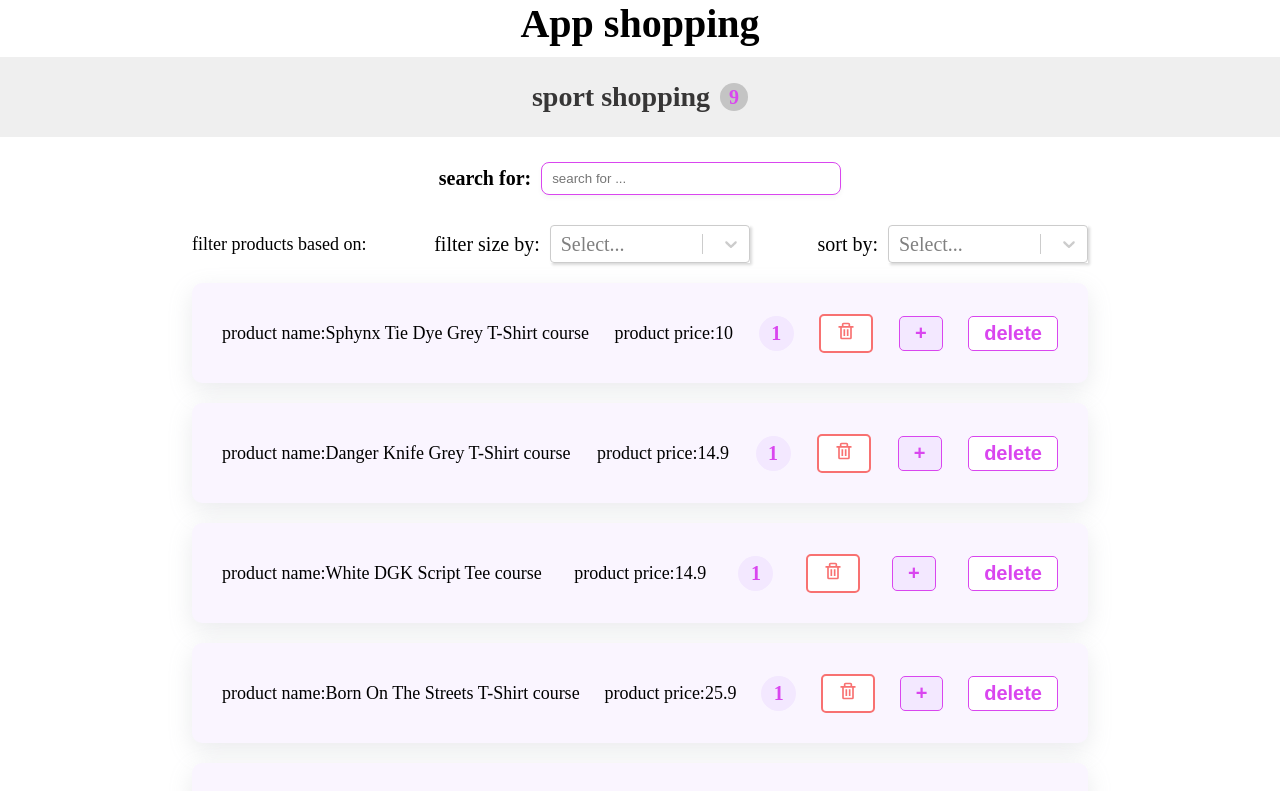
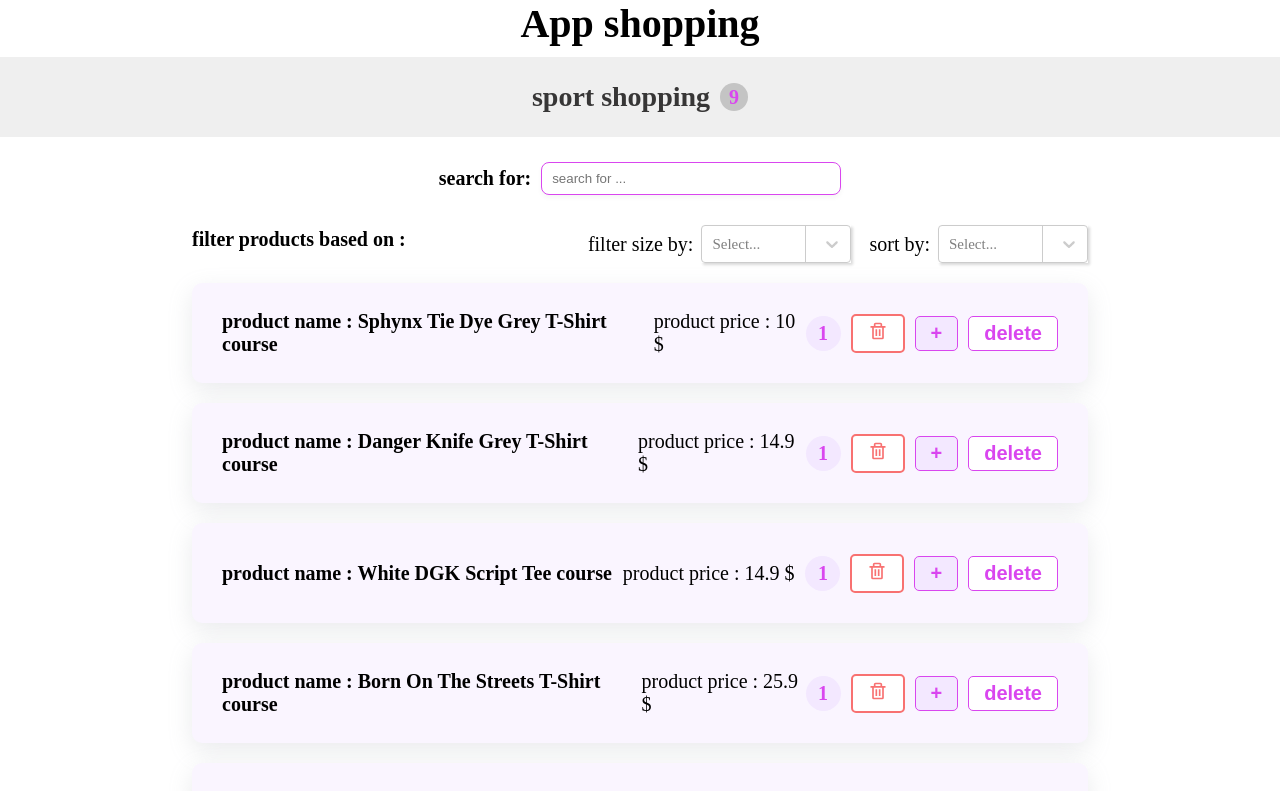
Before and after one commit to MiaadEstakhri/ProductList_React, a React (Create React App) app: page / in a window 1280 px wide. Shown: the top 791 px of the page. Built offline with nearby package versions, Linux system fonts and the light colour scheme.

Commit message:
Do Responsive web design

```diff
--- a/src/common/SearchBar/searchBar.module.css
+++ b/src/common/SearchBar/searchBar.module.css
@@ -11,7 +11,7 @@
   padding: 0.8rem 1rem;
   border-radius: 8px;
   border: 1px solid #d946ef;
-  width: 30rem;
+  width: 15rem;
   margin-left: 1rem;
   box-shadow: rgba(0, 0, 0, 0.04) 0px 3px 5px;
 }
@@ -24,3 +24,9 @@
   font-size: 2rem;
   font-weight: bold;
 }
+
+@media screen and (min-width: 768px) {
+  .formContainer input {
+    width: 30rem;
+  }
+}
--- a/src/common/Select/SelectComponent.js
+++ b/src/common/Select/SelectComponent.js
@@ -5,8 +5,10 @@ const SelectComponent = ({ title, ...rest }) => {
   console.log(rest);
   return (
     <div className={styles.selectedContainer}>
-      <span>{title}</span>
-      <Select {...rest} className={styles.select} />
+      <div className={styles.selected}>
+        <span>{title}</span>
+        <Select {...rest} className={styles.select} />
+      </div>
     </div>
   );
 };
--- a/src/common/Select/select.module.css
+++ b/src/common/Select/select.module.css
@@ -3,14 +3,36 @@
   align-items: center;
   justify-content: center;
 }
+.selected {
+  display: flex;
+  flex-direction: column;
+  margin-left: 10px;
+}
 
 .selectedContainer span {
   display: block;
-  margin-right: 1rem;
+  margin-bottom: 5px;
+  font-size: 1.5rem;
 }
 
 .select {
-  width: 20rem;
+  width: 12rem;
+  font-size: 1.5rem;
   color: #d946ef;
   box-shadow: rgba(0, 0, 0, 0.15) 1.95px 1.95px 2.6px;
 }
+
+@media screen and (min-width: 1024px) {
+  .selected {
+    flex-direction: row;
+    align-items: center;
+    margin-left: 1rem;
+  }
+  .select {
+    width: 15rem;
+  }
+  .selectedContainer span {
+    margin: 0 8px;
+    font-size: 2rem;
+  }
+}
--- a/src/components/Filter/Filter.js
+++ b/src/components/Filter/Filter.js
@@ -39,13 +39,17 @@ const Filter = () => {
     <section>
       <SearchBar filter={filter} />
       <div className={styles.filter}>
-        <p>filter products based on:</p>
+        <p className={styles.title}>filter products based on :</p>
+        <div className={styles.selectContainer}>
+          <div>
             <SelectComponent
               title="filter size by:"
               value={filter}
               onChange={filterHandler}
               options={filterOptions}
             />
+          </div>
+          <div>
             <SelectComponent
               title="sort by:"
               value={sort}
@@ -53,6 +57,8 @@ const Filter = () => {
               options={sortOptions}
             />
           </div>
+        </div>
+      </div>
     </section>
   );
 };
--- a/src/components/Filter/filter.module.css
+++ b/src/components/Filter/filter.module.css
@@ -1,6 +1,29 @@
 .filter {
   display: flex;
+  flex-direction: column;
   align-items: center;
-  justify-content: space-between;
-  width: 70vw;
+  justify-content: center;
+  width: 100%;
 }
+
+.selectContainer {
+  display: flex;
+}
+
+.title {
+  font-weight: 600;
+  margin-bottom: 1rem;
+}
+
+@media screen and (min-width: 1025px) {
+  .filter {
+    flex-direction: row;
+    align-items: center;
+    justify-content: space-between;
+    width: 70vw;
+  }
+
+  .title {
+    font-size: 2rem;
+  }
+}
--- a/src/components/Products/Products.js
+++ b/src/components/Products/Products.js
@@ -11,15 +11,10 @@ const Product = ({
 }) => {
   return (
     <div className={styles.product} onClick={click}>
-      <p className={styles.name}>product name:{product.title} course</p>
-      <p>product price:{product.price}</p>
+      <p className={styles.name}>product name : {product.title} course</p>
+      <p className={styles.price}>product price : {product.price} $</p>
+      <div className={styles.wrapperBtn}>
         <span className={styles.value}>{product.quantity}</span>
-      {/* <input
-        type="text"
-        className={styles.input}
-        onChange={onChange}
-        value={product.title}
-      /> */}
         <button
           className={`${styles.button} ${
             product.quantity === 1 && styles.remove
@@ -38,6 +33,7 @@ const Product = ({
           delete
         </button>
       </div>
+    </div>
   );
 };
 
--- a/src/components/Products/product.module.css
+++ b/src/components/Products/product.module.css
@@ -1,24 +1,37 @@
 .product {
   display: flex;
+  flex-direction: column;
   align-items: center;
-  justify-content: space-between;
-  margin: 2rem;
-  width: 70vw;
-  height: 100px;
+  justify-content: center;
+  margin: 3rem 2.5rem;
+  width: 80vw;
+  height: 150px;
   background-color: #faf5ff;
   border-radius: 10px;
-  padding: 2rem 3rem;
+  padding: 3rem 2rem;
   box-shadow: rgba(149, 157, 165, 0.2) 0px 8px 24px;
+}
+.product:first-child {
+  margin-top: 4rem;
+}
+
+.wrapperBtn {
+  display: flex;
+  justify-content: center;
+  align-items: center;
+  margin: 1rem 0;
 }
 
 .button {
-  padding: 0.5rem 1.5rem;
+  padding: 0.5rem 1rem;
   background-color: #fff;
   color: #d946ef;
   border: 1px solid #d946ef;
   border-radius: 5px;
   outline: none;
   font-weight: bold;
+  font-size: 1.5rem;
+  margin-left: 1rem;
 }
 .inc {
   background-color: #f3e8ff;
@@ -37,12 +50,14 @@
   font-weight: bold;
 }
 
-.input {
-  outline: none;
-  padding: 0.8rem 1.5rem;
-  border-radius: 8px;
-  border: 1px solid #d946ef;
-  text-overflow: inherit;
+.name {
+  font-size: 1.5rem;
+  font-weight: 600;
+}
+
+.price {
+  font-size: 1.5rem;
+  margin-top: 8px;
 }
 
 .input:focus {
@@ -57,3 +72,33 @@
 /* .name{
     overflow: hidden;
 } */
+
+@media screen and (min-width: 768px) {
+  .product {
+    flex-direction: row;
+    align-items: center;
+    justify-content: space-between;
+    padding: 2rem 3rem;
+    margin: 2rem;
+    width: 70vw;
+    height: 100px;
+  }
+
+  .product:first-child {
+    margin-top: 2rem;
+  }
+  .button {
+    padding: 0.5rem 1.5rem;
+    font-size: 2rem;
+  }
+
+  .name {
+    font-size: 2rem;
+    font-weight: 600;
+  }
+
+  .price {
+    font-size: 2rem;
+    margin-top: 0;
+  }
+}
```
Lines whose indentation alone changed are shown as unchanged.
